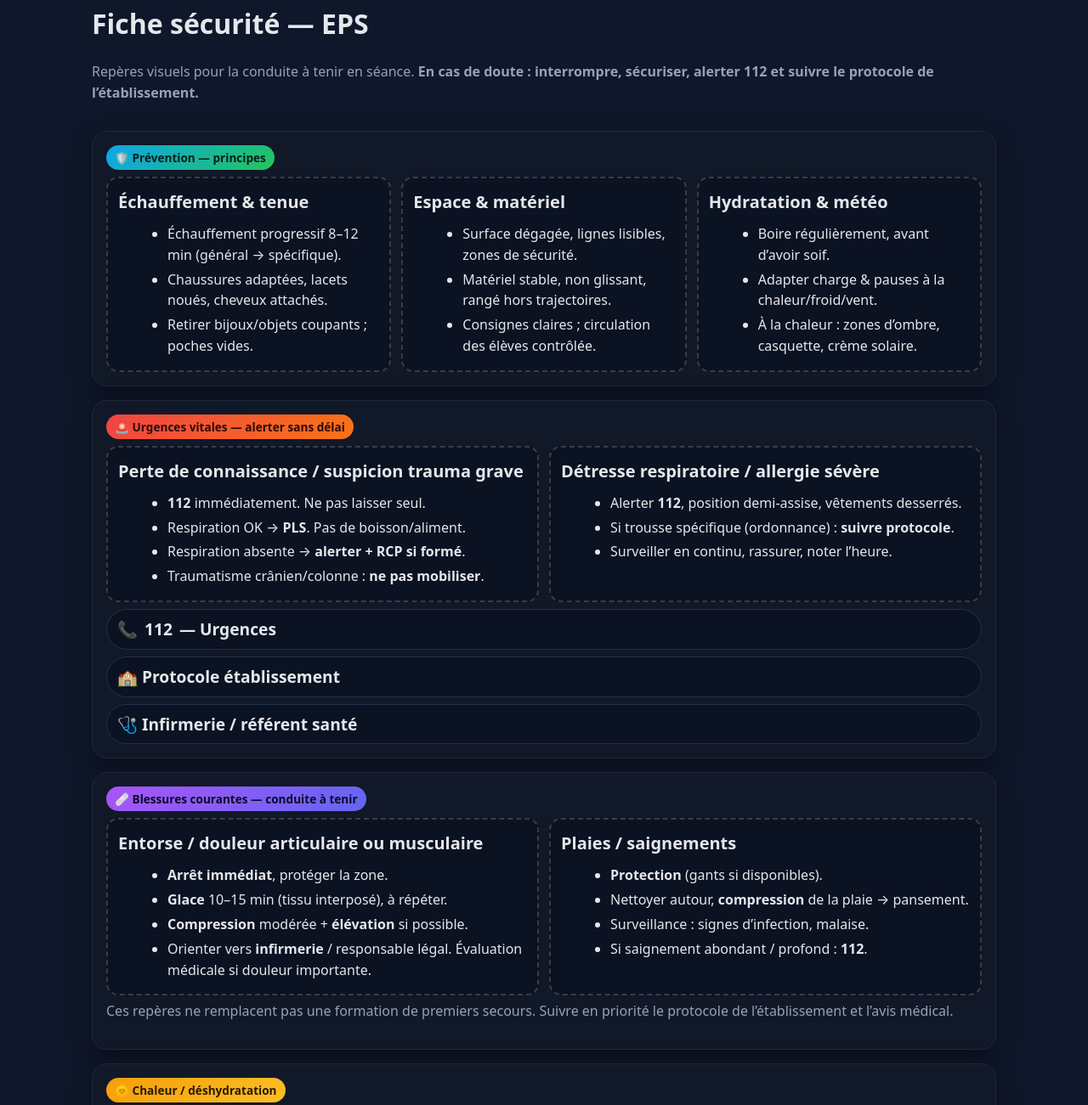
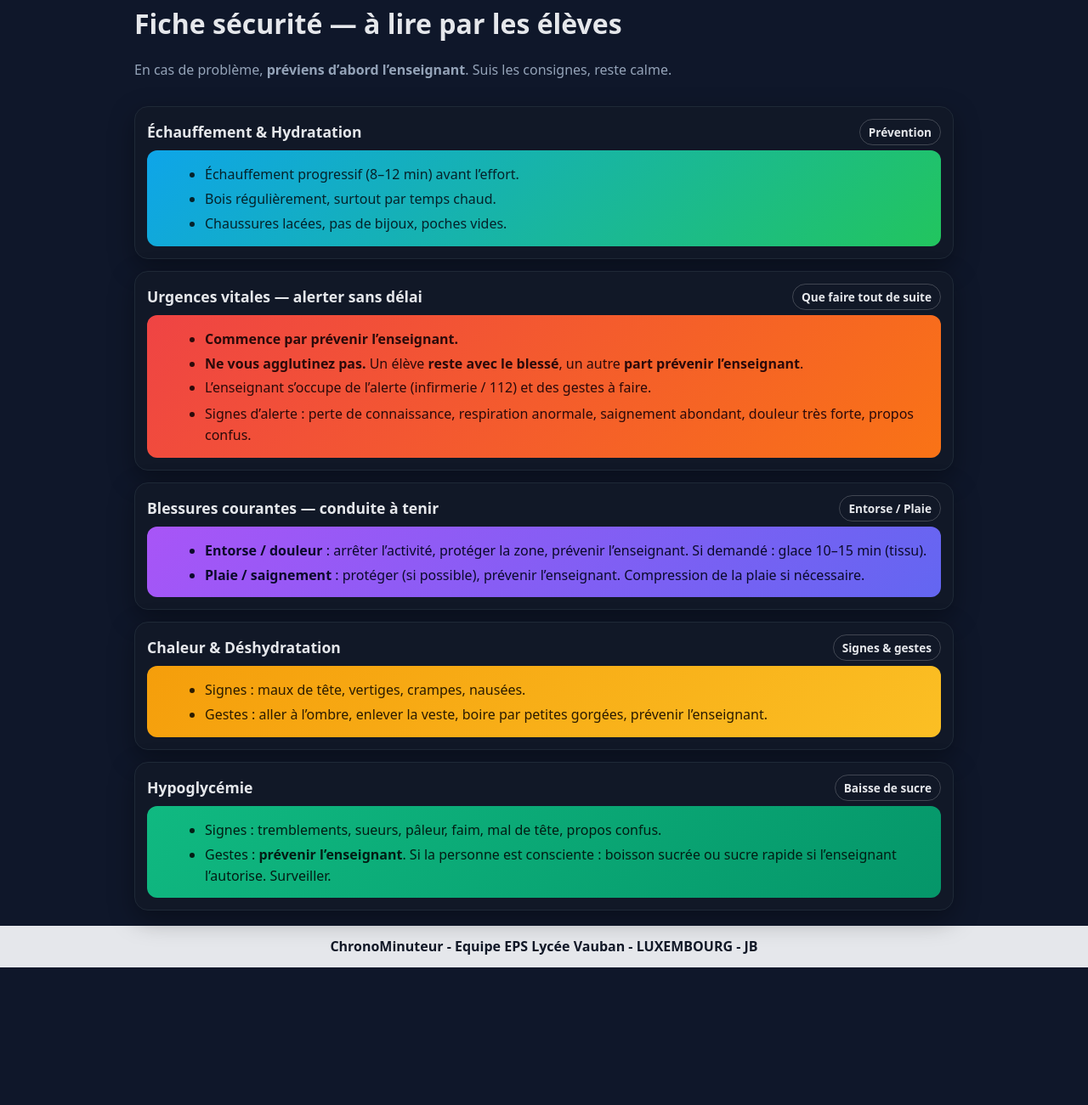
Before and after one commit to EPS-BARLETTA/Chrono-Minuteur-, a plain HTML site: page securite.html in a window 1280 px wide. Shown: the part 64-1365 px from the top of the page at 85% size. After the commit the page ends 1203 px from the top, so only its background shows below. Drawn offline with Linux system fonts and the light colour scheme.

Commit message:
Add files via upload

```diff
--- a/securite.html
+++ b/securite.html
@@ -2,168 +2,115 @@
 <html lang="fr">
 <head>
 <meta charset="utf-8"><meta name="viewport" content="width=device-width,initial-scale=1">
-<title>Fiche sécurité — ChronoMinuteur (EPS)</title>
+<title>Fiche sécurité — Élèves (EPS)</title>
 <style>
   :root{
-    --bg:#0f172a; --fg:#e5e7eb; --muted:#94a3b8;
-    --b1:#1f2937; --card:#111827;
-    --gS:#0ea5e9; --gE:#22c55e; /* prévention */
-    --gU:#ef4444; --gU2:#f97316; /* urgences */
-    --gB:#a855f7; --gB2:#6366f1; /* blessures */
-    --gH:#f59e0b; --gH2:#fbbf24; /* chaleur */
+    --bg:#0f172a; --fg:#e5e7eb; --muted:#94a3b8; --card:#111827; --border:#1f2937;
+    --c-prev-a:#0ea5e9; --c-prev-b:#22c55e;
+    --c-urg-a:#ef4444; --c-urg-b:#f97316;
+    --c-bls-a:#a855f7; --c-bls-b:#6366f1;
+    --c-hot-a:#f59e0b; --c-hot-b:#fbbf24;
+    --c-hypo-a:#10b981; --c-hypo-b:#059669;
   }
   *{box-sizing:border-box}
-  body{margin:0;background:var(--bg);color:var(--fg);font:16px/1.55 system-ui, -apple-system, Segoe UI, Roboto, "Helvetica Neue", Arial}
+  body{margin:0;background:var(--bg);color:var(--fg);font:16px/1.55 system-ui,-apple-system,Segoe UI,Roboto,Helvetica,Arial}
   header,footer{padding:12px 16px}
   a.back{color:#a3aed5;text-decoration:none}
-  main{max-width:1100px;margin:0 auto;padding:18px;display:grid;gap:16px}
-  .block{border:1px solid var(--b1);border-radius:18px;padding:16px;background:var(--card);box-shadow:0 10px 30px rgba(0,0,0,.35)}
-  .title{margin:0 0 10px;font-size:1.25rem}
+  main{max-width:1000px;margin:0 auto;padding:18px;display:grid;gap:14px}
+  .block{border:1px solid var(--border);border-radius:16px;padding:14px;background:var(--card);box-shadow:0 10px 30px rgba(0,0,0,.35)}
+  .head{display:flex;align-items:center;justify-content:space-between;gap:10px;margin:0 0 6px}
+  .title{margin:0;font-size:1.1rem}
+  .tag{display:inline-block;padding:4px 10px;border-radius:999px;font-weight:900;font-size:.85rem;border:1px solid rgba(255,255,255,.2)}
+  .grad{padding:10px;border-radius:12px}
+  .prev{background:linear-gradient(135deg,var(--c-prev-a),var(--c-prev-b));color:#05222a}
+  .urg{background:linear-gradient(135deg,var(--c-urg-a),var(--c-urg-b));color:#2b0a0a}
+  .bls{background:linear-gradient(135deg,var(--c-bls-a),var(--c-bls-b));color:#0b0a2b}
+  .hot{background:linear-gradient(135deg,var(--c-hot-a),var(--c-hot-b));color:#2b1b00}
+  .hypo{background:linear-gradient(135deg,var(--c-hypo-a),var(--c-hypo-b));color:#031d14}
+  ul{margin:6px 0 0 18px}
+  li{margin:4px 0}
   .muted{color:var(--muted)}
-  .grid{display:grid;gap:12px}
-  @media(min-width:920px){ .cols-2{grid-template-columns:1fr 1fr} .cols-3{grid-template-columns:repeat(3,1fr)} }
-  .tag{display:inline-block;padding:4px 10px;border-radius:999px;font-weight:900;font-size:.85rem;margin-bottom:8px}
-  .prevention{background:linear-gradient(135deg,var(--gS),var(--gE));color:#06201a}
-  .urgence{background:linear-gradient(135deg,var(--gU),var(--gU2));color:#2b0a0a}
-  .blessure{background:linear-gradient(135deg,var(--gB),var(--gB2));color:#0c0a2b}
-  .chaleur{background:linear-gradient(135deg,var(--gH),var(--gH2));color:#291a03}
-  .card-callout{border:2px dashed rgba(255,255,255,.18);border-radius:14px;padding:12px;background:#0b1222}
-  .cards{display:grid;gap:12px}
-  @media(min-width:840px){ .cards{grid-template-columns:1fr 1fr} }
-  .li{margin:4px 0}
-  .checklist{display:grid;gap:8px}
-  .check{display:flex;gap:8px;align-items:flex-start}
-  .check b{min-width:1.2rem;text-align:center}
-  .cta{display:grid;gap:8px}
-  .cta .btn{display:inline-block;padding:10px 14px;border-radius:12px;font-weight:900;border:1px solid #334155;text-decoration:none;color:#e5e7eb;background:#0b1222}
-  .pill{display:inline-flex;align-items:center;gap:8px;padding:8px 12px;border-radius:999px;background:#0b1222;border:1px solid #22314b;font-weight:800}
-  .emoj{font-size:1.2rem}
   footer{background:#e5e7eb;color:#111827;text-align:center;font-weight:700}
 </style>
 </head>
 <body>
   <header><a class="back" href="./index.html">← Accueil</a></header>
   <main>
-    <h1 style="margin:0 0 6px">Fiche sécurité — EPS</h1>
-    <p class="muted" style="margin-top:-2px">Repères visuels pour la conduite à tenir en séance. <b>En cas de doute : interrompre, sécuriser, alerter 112 et suivre le protocole de l’établissement.</b></p>
+    <h1 style="margin:0 0 6px">Fiche sécurité — à lire par les élèves</h1>
+    <p class="muted" style="margin-top:-2px">En cas de problème, <b>préviens d’abord l’enseignant</b>. Suis les consignes, reste calme.</p>
 
-    <!-- Principes de base (prévention) -->
+    <!-- Prévention courte -->
     <section class="block">
-      <span class="tag prevention">🛡️ Prévention — principes</span>
-      <div class="grid cols-3">
-        <div class="card-callout">
-          <h3 class="title">Échauffement & tenue</h3>
-          <ul style="margin:6px 0 0 18px">
-            <li class="li">Échauffement progressif 8–12 min (général → spécifique).</li>
-            <li class="li">Chaussures adaptées, lacets noués, cheveux attachés.</li>
-            <li class="li">Retirer bijoux/objets coupants ; poches vides.</li>
-          </ul>
-        </div>
-        <div class="card-callout">
-          <h3 class="title">Espace & matériel</h3>
-          <ul style="margin:6px 0 0 18px">
-            <li class="li">Surface dégagée, lignes lisibles, zones de sécurité.</li>
-            <li class="li">Matériel stable, non glissant, rangé hors trajectoires.</li>
-            <li class="li">Consignes claires ; circulation des élèves contrôlée.</li>
-          </ul>
-        </div>
-        <div class="card-callout">
-          <h3 class="title">Hydratation & météo</h3>
-          <ul style="margin:6px 0 0 18px">
-            <li class="li">Boire régulièrement, avant d’avoir soif.</li>
-            <li class="li">Adapter charge & pauses à la chaleur/froid/vent.</li>
-            <li class="li">À la chaleur : zones d’ombre, casquette, crème solaire.</li>
-          </ul>
-        </div>
+      <div class="head">
+        <h2 class="title">Échauffement & Hydratation</h2>
+        <span class="tag">Prévention</span>
+      </div>
+      <div class="grad prev">
+        <ul>
+          <li>Échauffement progressif (8–12 min) avant l’effort.</li>
+          <li>Bois régulièrement, surtout par temps chaud.</li>
+          <li>Chaussures lacées, pas de bijoux, poches vides.</li>
+        </ul>
       </div>
     </section>
 
-    <!-- Urgences vitales -->
+    <!-- Urgences vitales : pour élèves -->
     <section class="block">
-      <span class="tag urgence">🚨 Urgences vitales — alerter sans délai</span>
-      <div class="cards">
-        <div class="card-callout">
-          <h3 class="title">Perte de connaissance / suspicion trauma grave</h3>
-          <ul style="margin:6px 0 0 18px">
-            <li class="li"><b>112</b> immédiatement. Ne pas laisser seul.</li>
-            <li class="li">Respiration OK → <b>PLS</b>. Pas de boisson/aliment.</li>
-            <li class="li">Respiration absente → <b>alerter + RCP si formé</b>.</li>
-            <li class="li">Traumatisme crânien/colonne : <b>ne pas mobiliser</b>.</li>
-          </ul>
-        </div>
-        <div class="card-callout">
-          <h3 class="title">Détresse respiratoire / allergie sévère</h3>
-          <ul style="margin:6px 0 0 18px">
-            <li class="li">Alerter <b>112</b>, position demi-assise, vêtements desserrés.</li>
-            <li class="li">Si trousse spécifique (ordonnance) : <b>suivre protocole</b>.</li>
-            <li class="li">Surveiller en continu, rassurer, noter l’heure.</li>
-          </ul>
-        </div>
+      <div class="head">
+        <h2 class="title">Urgences vitales — alerter sans délai</h2>
+        <span class="tag">Que faire tout de suite</span>
       </div>
-      <div class="cta" style="margin-top:8px">
-        <span class="pill emoj">📞 <b>112</b> — Urgences</span>
-        <span class="pill emoj">🏫 Protocole établissement</span>
-        <span class="pill emoj">🩺 Infirmerie / référent santé</span>
+      <div class="grad urg">
+        <ul>
+          <li><b>Commence par prévenir l’enseignant.</b></li>
+          <li><b>Ne vous agglutinez pas.</b> Un élève <b>reste avec le blessé</b>, un autre <b>part prévenir l’enseignant</b>.</li>
+          <li>L’enseignant s’occupe de l’alerte (infirmerie / 112) et des gestes à faire.</li>
+        </ul>
+        <ul>
+          <li>Signes d’alerte : perte de connaissance, respiration anormale, saignement abondant, douleur très forte, propos confus.</li>
+        </ul>
       </div>
     </section>
 
-    <!-- Blessures courantes -->
+    <!-- Blessures courantes (concis) -->
     <section class="block">
-      <span class="tag blessure">🩹 Blessures courantes — conduite à tenir</span>
-      <div class="cards">
-        <div class="card-callout">
-          <h3 class="title">Entorse / douleur articulaire ou musculaire</h3>
-          <ul style="margin:6px 0 0 18px">
-            <li class="li"><b>Arrêt immédiat</b>, protéger la zone.</li>
-            <li class="li"><b>Glace</b> 10–15 min (tissu interposé), à répéter.</li>
-            <li class="li"><b>Compression</b> modérée + <b>élévation</b> si possible.</li>
-            <li class="li">Orienter vers <b>infirmerie</b> / responsable légal. Évaluation médicale si douleur importante.</li>
-          </ul>
-        </div>
-        <div class="card-callout">
-          <h3 class="title">Plaies / saignements</h3>
-          <ul style="margin:6px 0 0 18px">
-            <li class="li"><b>Protection</b> (gants si disponibles).</li>
-            <li class="li">Nettoyer autour, <b>compression</b> de la plaie → pansement.</li>
-            <li class="li">Surveillance : signes d’infection, malaise.</li>
-            <li class="li">Si saignement abondant / profond : <b>112</b>.</li>
-          </ul>
-        </div>
+      <div class="head">
+        <h2 class="title">Blessures courantes — conduite à tenir</h2>
+        <span class="tag">Entorse / Plaie</span>
       </div>
-      <p class="muted" style="margin-top:6px">Ces repères ne remplacent pas une formation de premiers secours. Suivre en priorité le protocole de l’établissement et l’avis médical.</p>
+      <div class="grad bls">
+        <ul>
+          <li><b>Entorse / douleur</b> : arrêter l’activité, protéger la zone, prévenir l’enseignant. Si demandé : glace 10–15 min (tissu).</li>
+          <li><b>Plaie / saignement</b> : protéger (si possible), prévenir l’enseignant. Compression de la plaie si nécessaire.</li>
+        </ul>
+      </div>
     </section>
 
     <!-- Chaleur / déshydratation -->
     <section class="block">
-      <span class="tag chaleur">🌞 Chaleur / déshydratation</span>
-      <div class="grid cols-2">
-        <div class="card-callout">
-          <h3 class="title">Signes d’alerte</h3>
-          <ul style="margin:6px 0 0 18px">
-            <li class="li">Maux de tête, crampes, nausées, vertiges.</li>
-            <li class="li">Peau chaude/rouge, sudation excessive ou absente.</li>
-            <li class="li">Troubles du comportement / propos confus.</li>
-          </ul>
-        </div>
-        <div class="card-callout">
-          <h3 class="title">Que faire</h3>
-          <ul style="margin:6px 0 0 18px">
-            <li class="li">Mettre à l’ombre, rafraîchir (eau, serviette humide, ventilation).</li>
-            <li class="li">Hydratation par petites gorgées si état de conscience normal.</li>
-            <li class="li"><b>112</b> si aggravation / non amélioration rapide.</li>
-          </ul>
-        </div>
+      <div class="head">
+        <h2 class="title">Chaleur & Déshydratation</h2>
+        <span class="tag">Signes & gestes</span>
+      </div>
+      <div class="grad hot">
+        <ul>
+          <li>Signes : maux de tête, vertiges, crampes, nausées.</li>
+          <li>Gestes : aller à l’ombre, enlever la veste, boire par petites gorgées, prévenir l’enseignant.</li>
+        </ul>
       </div>
     </section>
 
-    <!-- Organisation & prévention continue -->
+    <!-- Hypoglycémie -->
     <section class="block">
-      <span class="tag prevention">🧭 Organisation de séance — check rapide</span>
-      <div class="checklist">
-        <div class="check"><b>1</b><div>Zones d’évolution <b>délimitées</b> et <b>dégagées</b> ; balisage en place.</div></div>
-        <div class="check"><b>2</b><div><b>Briefing</b> clair : objectifs, règles de sécurité, rôles des observateurs.</div></div>
-        <div class="check"><b>3</b><div>Trousse EPS (gants, compresses, bandes, poches froides, pansements, couverture de survie).</div></div>
-        <div class="check"><b>4</b><div>Plan d’alerte connu : <b>112</b>, infirmerie, points d’accès secours.</div></div>
+      <div class="head">
+        <h2 class="title">Hypoglycémie</h2>
+        <span class="tag">Baisse de sucre</span>
+      </div>
+      <div class="grad hypo">
+        <ul>
+          <li>Signes : tremblements, sueurs, pâleur, faim, mal de tête, propos confus.</li>
+          <li>Gestes : <b>prévenir l’enseignant</b>. Si la personne est consciente : boisson sucrée ou sucre rapide si l’enseignant l’autorise. Surveiller.</li>
+        </ul>
       </div>
     </section>
 
```
Also changed, not shown: aide.html (+15 -75 lines).
